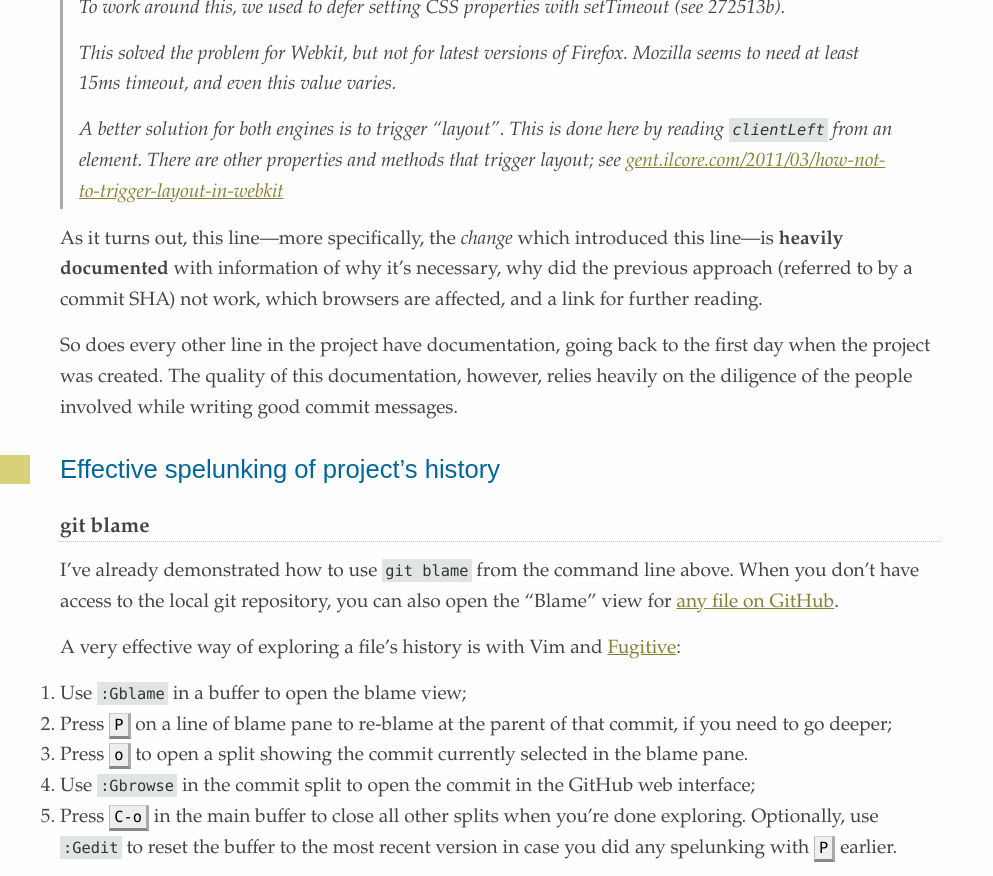
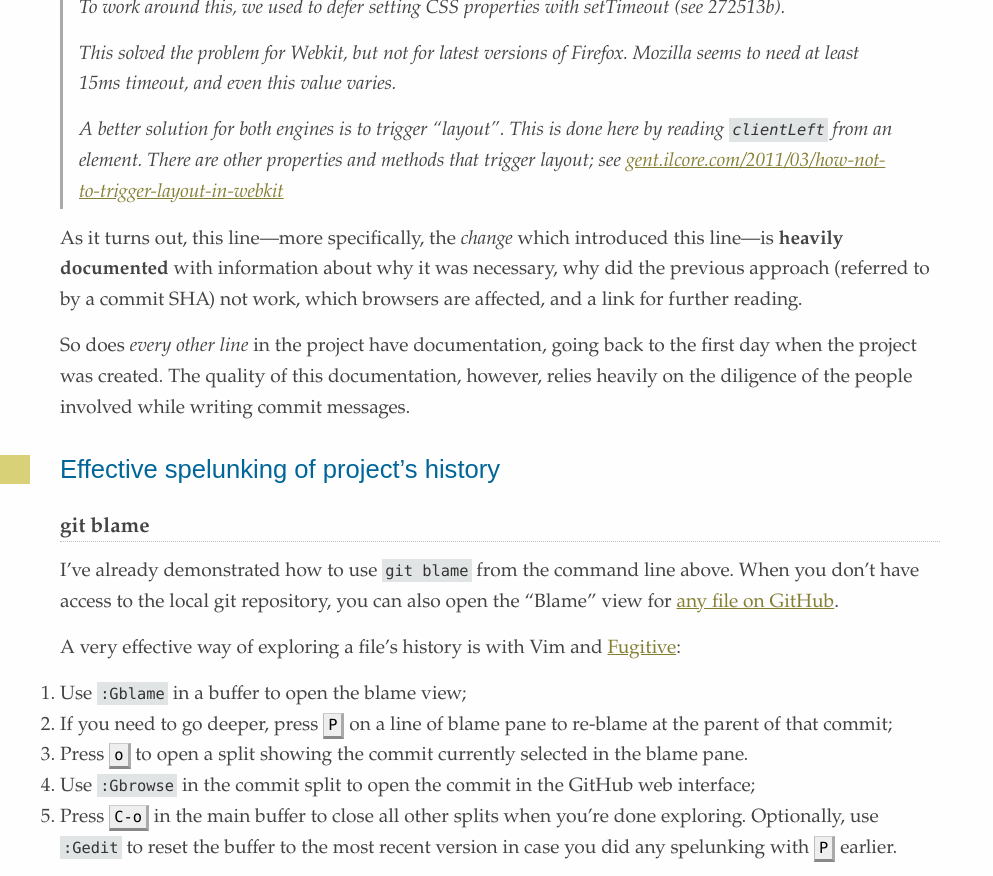
Before and after one commit to mislav/blog, a Jekyll site: the page built from _posts/2014-02-07-hidden-documentation.md, in a window 1280 px wide and 1400 px high, scrolled down 823 px, cut to the strip 0-876 px from the top of the window. Shown: the whole strip, without its empty margins (0-993 px from the left). Built offline with Jekyll 4.4.1, drawn with Linux system fonts in a browser that asks for light colours; Markdown is read by kramdown in place of the engine named in the settings; some of the changed text lies outside the part shown.

Commit message:
tweaks for the git blame blog post

```diff
--- a/_posts/2014-02-07-hidden-documentation.md
+++ b/_posts/2014-02-07-hidden-documentation.md
@@ -32,7 +31,7 @@
 
 The mystery ends when we view the commit message which introduced this line:
 
-{% highlight sh %}
+{% highlight bash %}
 $ git show $(git blame example.js -L 4,4 | awk '{print $1}')
 {% endhighlight %}
 
@@ -51,14 +50,14 @@
 > [gent.ilcore.com/2011/03/how-not-to-trigger-layout-in-webkit](http://gent.ilcore.com/2011/03/how-not-to-trigger-layout-in-webkit.html)
 
 As it turns out, this line—more specifically, the _change_ which introduced this
-line—is **heavily documented** with information of why it's necessary, why did
+line—is **heavily documented** with information about why it was necessary, why did
 the previous approach (referred to by a commit SHA) not work, which browsers are
 affected, and a link for further reading.
 
-So does every other line in the project have documentation, going back to the
+So does _every other line_ in the project have documentation, going back to the
 first day when the project was created. The quality of this documentation,
 however, relies heavily on the diligence of the people involved while writing
-good commit messages.
+commit messages.
 
 ## Effective spelunking of project's history
 
@@ -71,8 +70,8 @@
 A very effective way of exploring a file's history is with Vim and [Fugitive][]:
 
 1. Use `:Gblame` in a buffer to open the blame view;
-2. Press <kbd>P</kbd> on a line of blame pane to re-blame at the parent of that
-   commit, if you need to go deeper;
+2. If you need to go deeper, press <kbd>P</kbd> on a line of blame pane to
+   re-blame at the parent of that commit;
 3. Press <kbd>o</kbd> to open a split showing the commit currently selected in
    the blame pane.
 4. Use `:Gbrowse` in the commit split to open the commit in the GitHub web interface;
@@ -90,10 +89,13 @@
 the rationale behind the change. However, if the team behind a project practices
 [GitHub Flow][], the context might be found in the pull request discussion:
 
-    $ hub log --merges --ancestry-path --oneline <SHA>..origin | tail
-    # ...
-    bc4712d Merge pull request #42 from sticky-sidebar
-    3f883f0 Merge branch 'master' into sticky-sidebar
+
+{% highlight bash hl_lines=3 %}
+$ git log --merges --ancestry-path --oneline <SHA>..origin | tail
+# ...
+bc4712d Merge pull request #42 from sticky-sidebar
+3f883f0 Merge branch 'master' into sticky-sidebar
+{% endhighlight %}
 
 Here, a single commit SHA was enough to discover that it originated in pull
 request #42.
```
Also changed, not shown: other parts of _posts/2014-02-07-hidden-documentation.md (+5 -6 lines).
